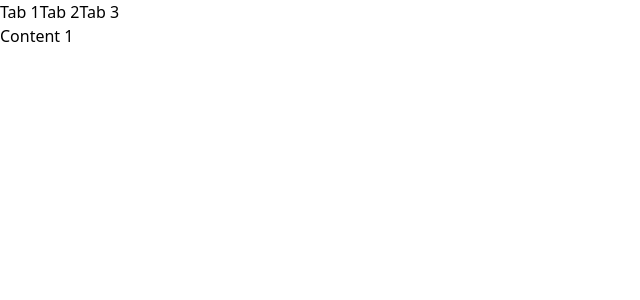
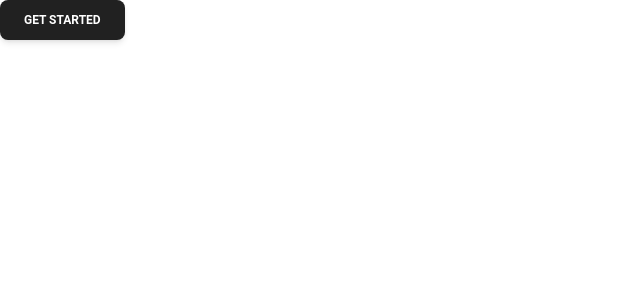
Before and after one commit to sundeeseeyou/acronis, a React (Vite) app: page / in a window 1280 px wide. Shown: the top 300 px of the page, without its empty margins (0-640 px from the left). Built offline with nearby package versions, Linux system fonts and the light colour scheme.

Commit message:
Using Material CSS finally

```diff
--- a/package.json
+++ b/package.json
@@ -12,6 +12,7 @@
   "dependencies": {
     "@headlessui/react": "^2.1.4",
     "@heroicons/react": "^2.1.5",
+    "@material-tailwind/react": "^2.1.10",
     "react": "^18.3.1",
     "react-dom": "^18.3.1"
   },
--- a/src/App.jsx
+++ b/src/App.jsx
@@ -3,7 +3,7 @@ import MainHeader from "./components/MainHeader";
 function App() {
   return (
     <>
-      <MainHeader />
+      <MainHeader className="bg-black" />
     </>
   );
 }
--- a/src/components/MainHeader.jsx
+++ b/src/components/MainHeader.jsx
@@ -1,40 +1,12 @@
 "use client";
-
-import { useState } from "react";
-import {
-  Dialog,
-  DialogPanel,
-  Disclosure,
-  DisclosureButton,
-  DisclosurePanel,
-  Popover,
-  PopoverButton,
-  PopoverGroup,
-  PopoverPanel,
-  Tab,
-  TabGroup,
-  TabList,
-  TabPanel,
-  TabPanels,
-} from "@headlessui/react";
+import { Button } from "@material-tailwind/react";
 
 export default function MainHeader() {
-  const [mobileMenuOpen, setMobileMenuOpen] = useState(false);
-
   return (
     <>
-      <TabGroup>
-        <TabList>
-          <Tab>Tab 1</Tab>
-          <Tab>Tab 2</Tab>
-          <Tab>Tab 3</Tab>
-        </TabList>
-        <TabPanels>
-          <TabPanel>Content 1</TabPanel>
-          <TabPanel>Content 2</TabPanel>
-          <TabPanel>Content 3</TabPanel>
-        </TabPanels>
-      </TabGroup>
+      <header>
+        <Button>Get Started</Button>
+      </header>
     </>
   );
 }
--- a/src/main.jsx
+++ b/src/main.jsx
@@ -1,10 +1,13 @@
 import { StrictMode } from "react";
 import { createRoot } from "react-dom/client";
 import App from "./App.jsx";
-import "./index.css";
+import "../src/index.css";
+import { ThemeProvider } from "@material-tailwind/react";
 
 createRoot(document.getElementById("root")).render(
   <StrictMode>
-    <App />
+    <ThemeProvider>
+      <App />
+    </ThemeProvider>
   </StrictMode>
 );
--- a/tailwind.config.js
+++ b/tailwind.config.js
@@ -1,8 +1,15 @@
 /** @type {import('tailwindcss').Config} */
-export default {
+
+const withMT = require("@material-tailwind/react/utils/withMT");
+
+module.exports = withMT({
   content: ["./src/**/*.{html,js,ts,jsx,tsx}"],
   theme: {
-    extend: {},
+    extend: {
+      color: {
+        primary: "#0C1E4B",
+      },
+    },
   },
   plugins: [],
-};
+});
```
Also changed, not shown: 1 other file (tests, documents, lock files or other folders).
